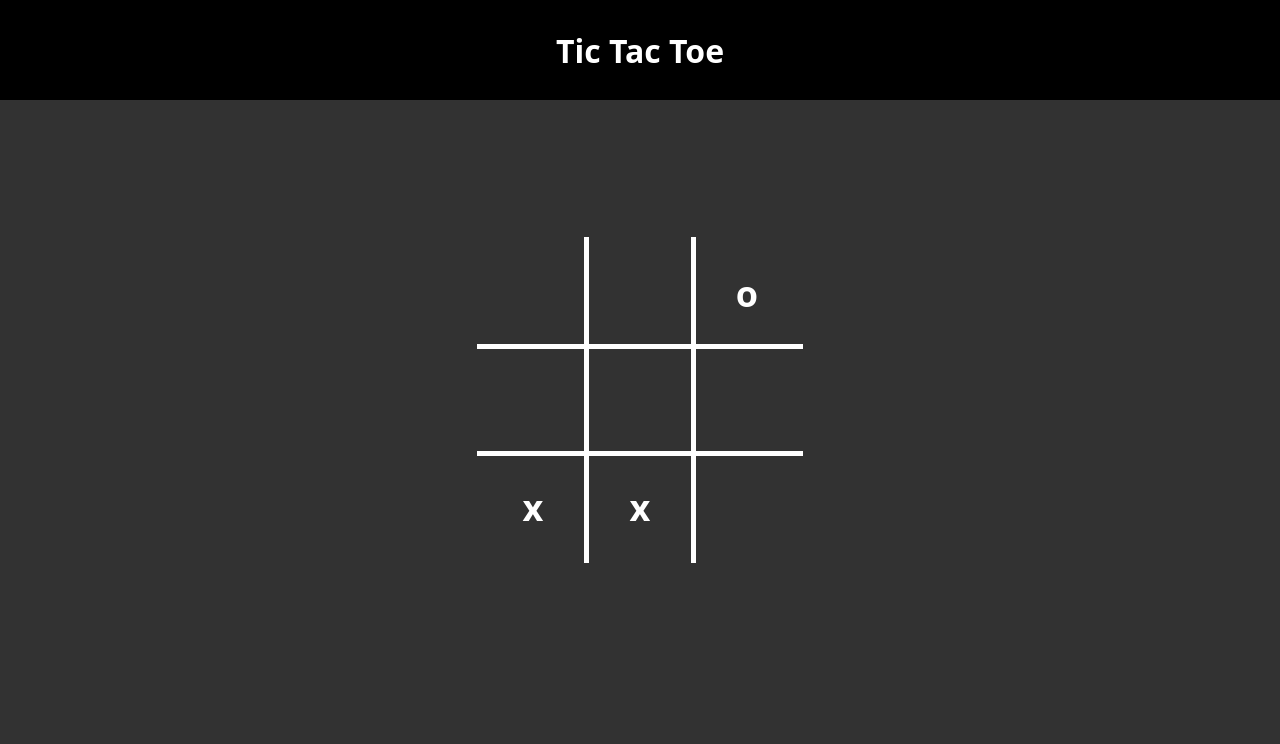
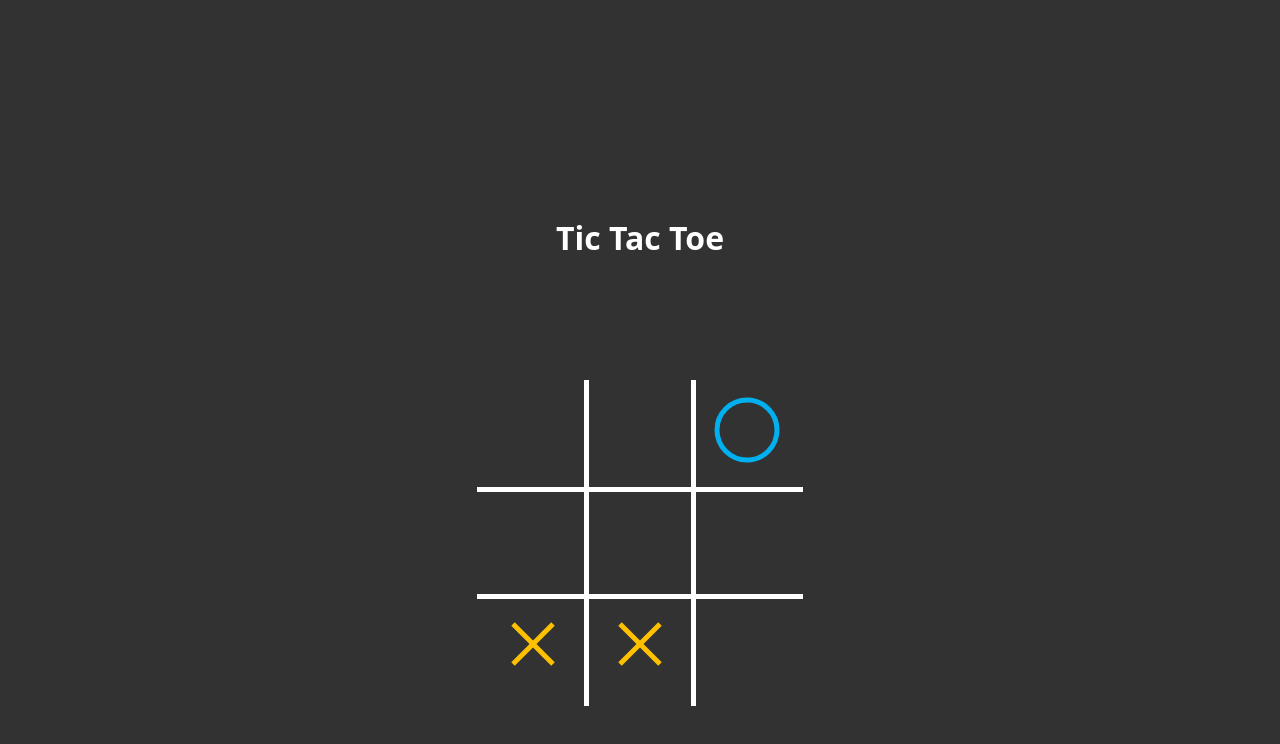
Before and after one commit to JDrakeTech/Tic-Tac-Toe, a plain HTML site: page index.html in a window 1280 px wide. Drawn offline with Linux system fonts and the light colour scheme.

Commit message:
animation

```diff
--- a/index.html
+++ b/index.html
@@ -10,9 +10,8 @@
 
 <body onload="init()">
 
-    <header>
+
         <h1>Tic Tac Toe</h1>
-    </header>
 
     <div id="content"></div>
 
--- a/script.js
+++ b/script.js
@@ -21,7 +21,7 @@ function render() {
         tableHTML += '<tr>';
         for (let j = 0; j < 3; j++) {
             let index = i * 3 + j;
-            let symbol = fields[index] === 'circle' ? 'o' : fields[index] === 'cross' ? 'x' : '';
+            let symbol = fields[index] === 'circle' ? generateCircleSVG() : fields[index] === 'cross' ? generateCrossSVG() : '';
             tableHTML += `<td>${symbol}</td>`;
         }
         tableHTML += '</tr>';
@@ -30,3 +30,56 @@ function render() {
     tableHTML += '</table>';
     document.getElementById('content').innerHTML = tableHTML;
 }
+
+function generateCircleSVG() {
+    const svgHTML = `
+        <svg width="70" height="70" viewBox="0 0 70 70" xmlns="http://www.w3.org/2000/svg">
+            <style>
+                @keyframes fill {
+                    from {
+                        stroke-dasharray: 0 314;
+                    }
+                    to {
+                        stroke-dasharray: 314 314;
+                    }
+                }
+                .circle {
+                    fill: none;
+                    stroke: #00B0EF;
+                    stroke-width: 5;
+                    stroke-dasharray: 0 314;
+                    animation: fill 2s forwards;
+                }
+            </style>
+            <circle class="circle" cx="35" cy="35" r="30" />
+        </svg>
+    `;
+    return svgHTML;
+}
+
+function generateCrossSVG() {
+    const svgHTML = `
+        <svg width="70" height="70" viewBox="0 0 70 70" xmlns="http://www.w3.org/2000/svg">
+            <style>
+                @keyframes draw {
+                    from {
+                        stroke-dasharray: 0 140;
+                    }
+                    to {
+                        stroke-dasharray: 140 140;
+                    }
+                }
+                .line {
+                    fill: none;
+                    stroke: #FFC000;
+                    stroke-width: 5;
+                    stroke-dasharray: 0 140;
+                    animation: draw 2s forwards;
+                }
+            </style>
+            <line class="line" x1="15" y1="15" x2="55" y2="55" />
+            <line class="line" x1="55" y1="15" x2="15" y2="55" />
+        </svg>
+    `;
+    return svgHTML;
+}
--- a/style.css
+++ b/style.css
@@ -9,19 +9,10 @@ body {
     flex-direction: column;
 }
 
-header{
-    display: flex;
-    justify-content: center;
-    align-items: center;
-    position: absolute;
-    top: 0;
-    background-color: black;
-    width: 100%;
-    height: 100px;
-}
 
 h1{
     color: white;
+    padding: 100px;
 }
 
 #content {
```
